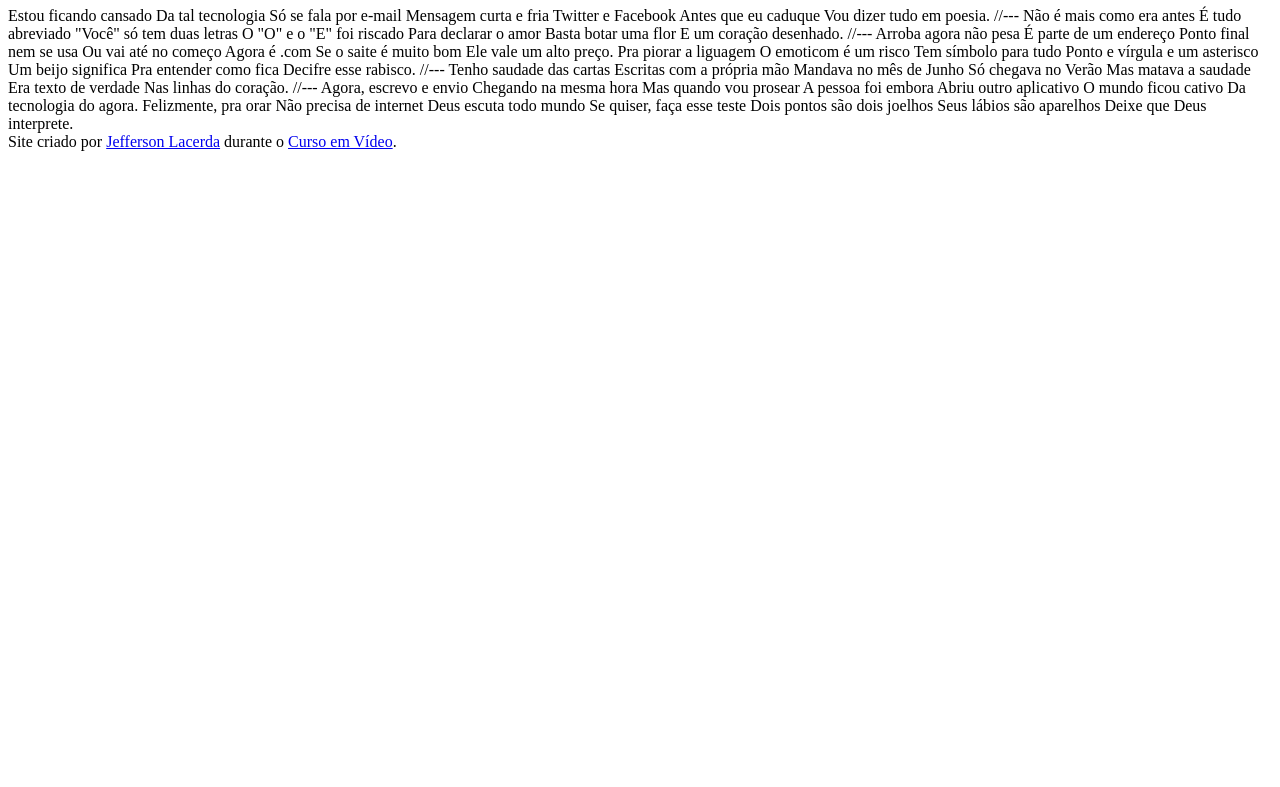
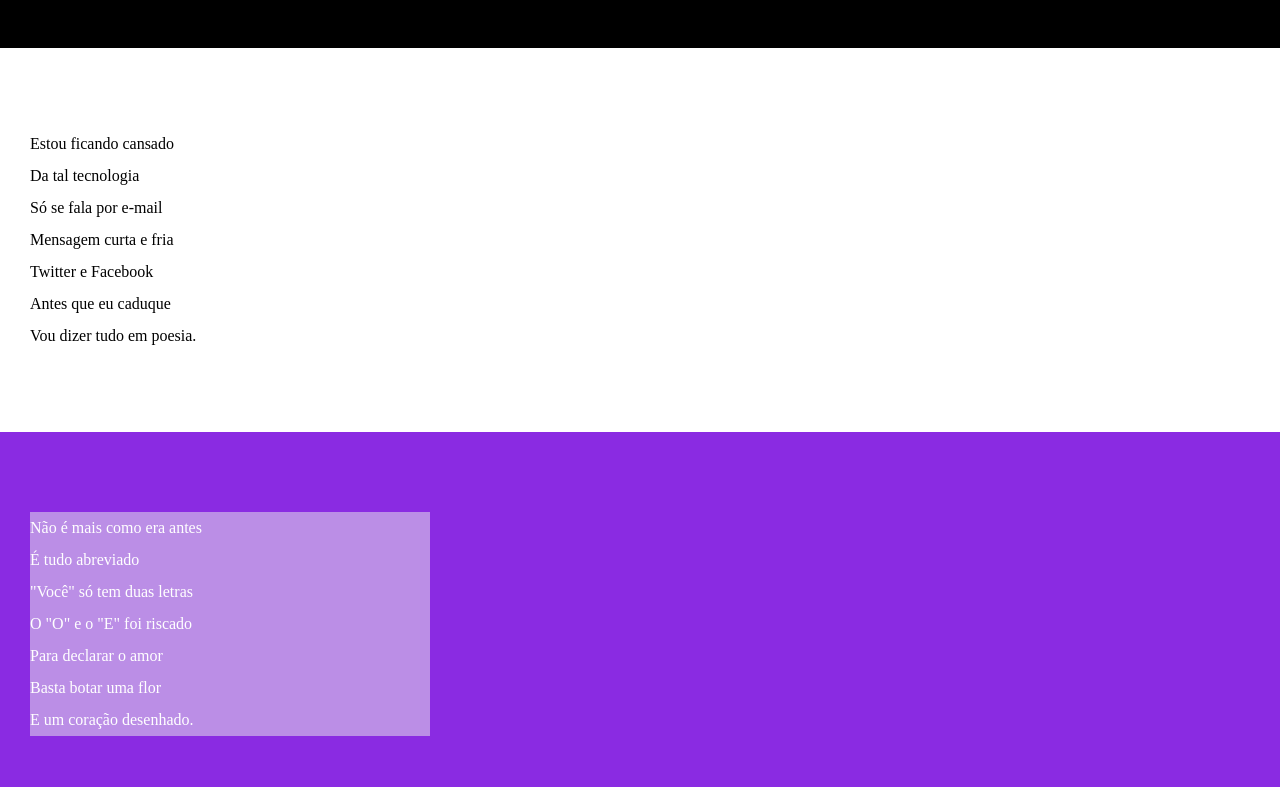
Before and after one commit to jeffersonlacerda-dev/html-css, a plain HTML site: page desafios/d012/index.html in a window 1280 px wide. Shown: the part 107-894 px from the top of the page. Before the commit the page ends 800 px from the top, so only its background shows below. Drawn offline with Linux system fonts and the light colour scheme.

Commit message:
atualizei meus estilos e fontes

```diff
--- /dev/null
+++ b/desafios/d012/estilo/style.css
@@ -0,0 +1,73 @@
+@charset "UTF-8";
+
+*{
+    margin: 0px;
+    padding: 0px;
+
+}
+ html, body {
+    min-height: 100vh;
+    background-color:rgb(195, 203, 211);
+ }
+ header{
+    color: white;
+    background-color: black;
+    text-align: center;
+
+ }
+
+ header > h1{
+    padding-top: 50px;
+    font-variant: small-caps;
+
+ }
+ header > p{
+    padding-bottom: 50px;
+ }
+
+ header a, footer a {
+    color: white;
+    text-decoration: none;
+    font-weight: bolder;
+
+ }
+
+ header a:hover, footer a:hover {
+    text-decoration: underline;
+
+ }
+
+ section{
+    padding-top: 10vh;
+    padding-bottom: 10vh;
+    line-height: 2em;
+    padding-left: 30px;
+
+
+ }
+
+ section.normal{
+    background-color: white;
+    color: black;
+
+
+ }
+
+ section.imagem{
+    background-color: blueviolet;
+    color: white;
+
+ }
+ section.imagem > p {
+    width: 400px;
+    background-color: rgb(187, 142, 230);
+
+ }
+
+ footer{
+    color: white;
+    background-color: black;
+    text-align: center;
+    padding: 10px;
+
+ }
--- a/desafios/d012/index.html
+++ b/desafios/d012/index.html
@@ -4,6 +4,7 @@
     <meta charset="UTF-8">
     <meta name="viewport" content="width=device-width, initial-scale=1.0">
     <title>Cordel Moderno</title>
+    <link rel="stylesheet" href="estilo/style.css">
 </head>
 <body>
         <header>
@@ -12,72 +13,90 @@
 
         </header>
 
-    Estou ficando cansado
-    Da tal tecnologia
-    Só se fala por e-mail
-    Mensagem curta e fria
-    Twitter e Facebook
-    Antes que eu caduque
-    Vou dizer tudo em poesia.
+    <section class="normal">
+        <p>
+            Estou ficando cansado <br>
+            Da tal tecnologia <br>
+            Só se fala por e-mail <br>
+            Mensagem curta e fria <br>
+            Twitter e Facebook <br>
+            Antes que eu caduque <br>
+            Vou dizer tudo em poesia.
+        </p>
+    </section>
 
-    //---
+    <section class="imagem">
+        <p>
+            Não é mais como era antes <br>
+            É tudo abreviado <br>
+            "Você" só tem duas letras <br>
+            O "O" e o "E" foi riscado <br>
+            Para declarar o amor <br>
+            Basta botar uma flor <br>
+            E um coração desenhado.
+        </p>
+    </section>
 
-    Não é mais como era antes
-    É tudo abreviado
-    "Você" só tem duas letras
-    O "O" e o "E" foi riscado
-    Para declarar o amor
-    Basta botar uma flor
-    E um coração desenhado.
+    <section class="normal">
+        <p>
+            Arroba agora não pesa <br>
+            É parte de um endereço <br>
+            Ponto final nem se usa <br>
+            Ou vai até no começo <br>
+            Agora é .com <br>
+            Se o saite é muito bom <br>
+            Ele vale um alto preço. <br>
+        </p>
 
-    //---
+        <p>
+            Pra piorar a liguagem <br>
+            O emoticom é um risco <br>
+            Tem símbolo para tudo <br>
+            Ponto e vírgula e um asterisco <br>
+            Um beijo significa <br>
+            Pra entender como fica <br>
+            Decifre esse rabisco.
+        </p>
+    </section>
 
-    Arroba agora não pesa
-    É parte de um endereço
-    Ponto final nem se usa
-    Ou vai até no começo
-    Agora é .com
-    Se o saite é muito bom
-    Ele vale um alto preço.
+    <section class="imagem">
+        <p>
+            Tenho saudade das cartas <br>
+            Escritas com a própria mão <br>
+            Mandava no mês de Junho <br>
+            Só chegava no Verão <br>
+            Mas matava a saudade <br>
+            Era texto de verdade <br>
+            Nas linhas do coração.
+        </p>
+    </section>
 
-    Pra piorar a liguagem
-    O emoticom é um risco
-    Tem símbolo para tudo
-    Ponto e vírgula e um asterisco
-    Um beijo significa
-    Pra entender como fica
-    Decifre esse rabisco.
+    <section class="normal">
 
-    //---
+            <p>
+                Agora, escrevo e envio <br>
+                Chegando na mesma hora <br>
+                Mas quando vou prosear <br>
+                A pessoa foi embora <br>
+                Abriu outro aplicativo <br>
+                O mundo ficou cativo <br>
+                Da tecnologia do agora. <br>
+            </p>
 
-    Tenho saudade das cartas
-    Escritas com a própria mão
-    Mandava no mês de Junho
-    Só chegava no Verão
-    Mas matava a saudade
-    Era texto de verdade
-    Nas linhas do coração.
+            <p>
+                Felizmente, pra orar <br>
+                Não precisa de internet <br>
+                Deus escuta todo mundo <br>
+                Se quiser, faça esse teste <br>
+                Dois pontos são dois joelhos <br>
+                Seus lábios são aparelhos <br>
+                Deixe que Deus interprete.
+            </p>
 
-    //---
-
-    Agora, escrevo e envio
-    Chegando na mesma hora
-    Mas quando vou prosear
-    A pessoa foi embora
-    Abriu outro aplicativo
-    O mundo ficou cativo
-    Da tecnologia do agora.
-
-    Felizmente, pra orar
-    Não precisa de internet
-    Deus escuta todo mundo
-    Se quiser, faça esse teste
-    Dois pontos são dois joelhos
-    Seus lábios são aparelhos
-    Deixe que Deus interprete.
+    </section>
 
     <footer>
-        Site criado por <a href="https://github.com/jeffersonlacerda-dev" target="_blank">Jefferson Lacerda</a> durante o <a href="https://www.cursoemvideo.com" target="_blank">Curso em Vídeo</a>.
+        <p>Site criado por <a href="https://github.com/jeffersonlacerda-dev" target="_blank">Jefferson Lacerda</a> durante o <a href="https://www.cursoemvideo.com" target="_blank">CursoemVídeo</a>.</p>
     </footer>
 
 </body>
```
